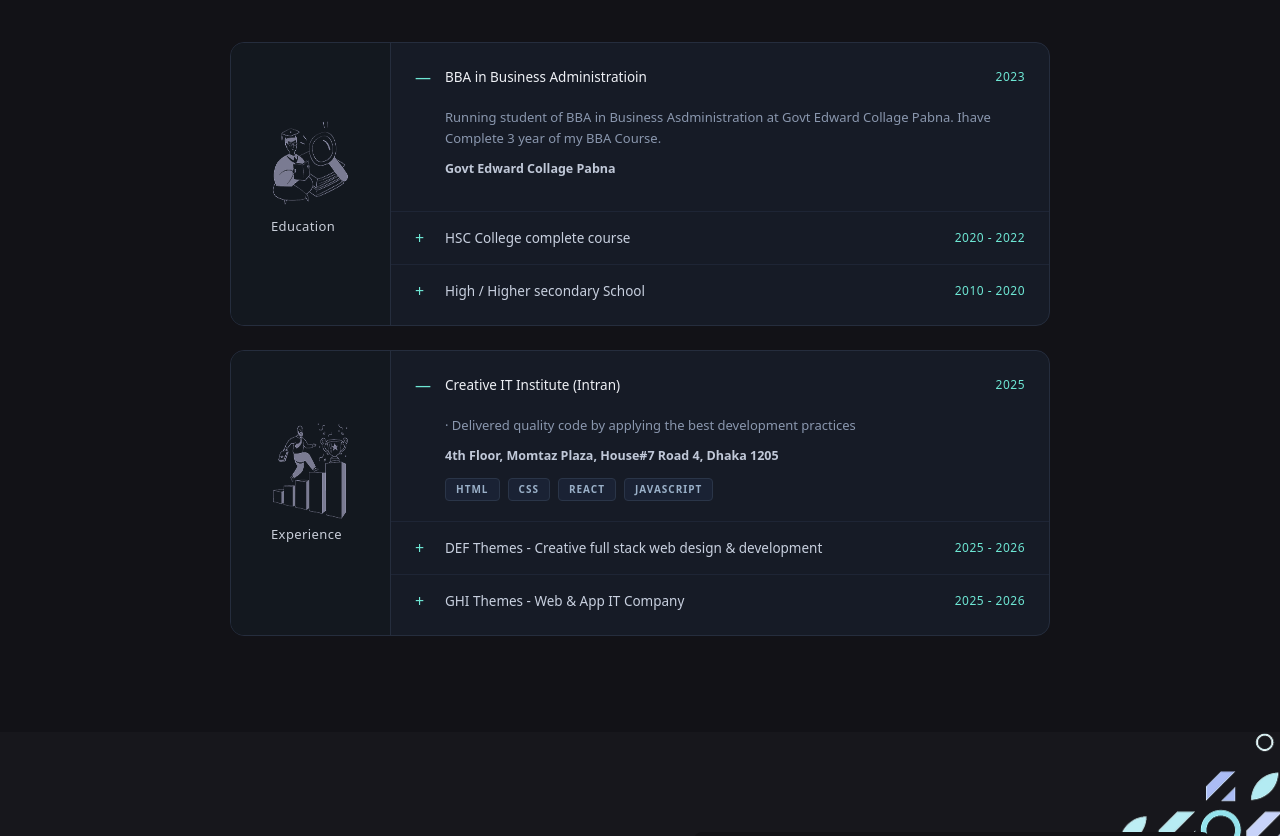
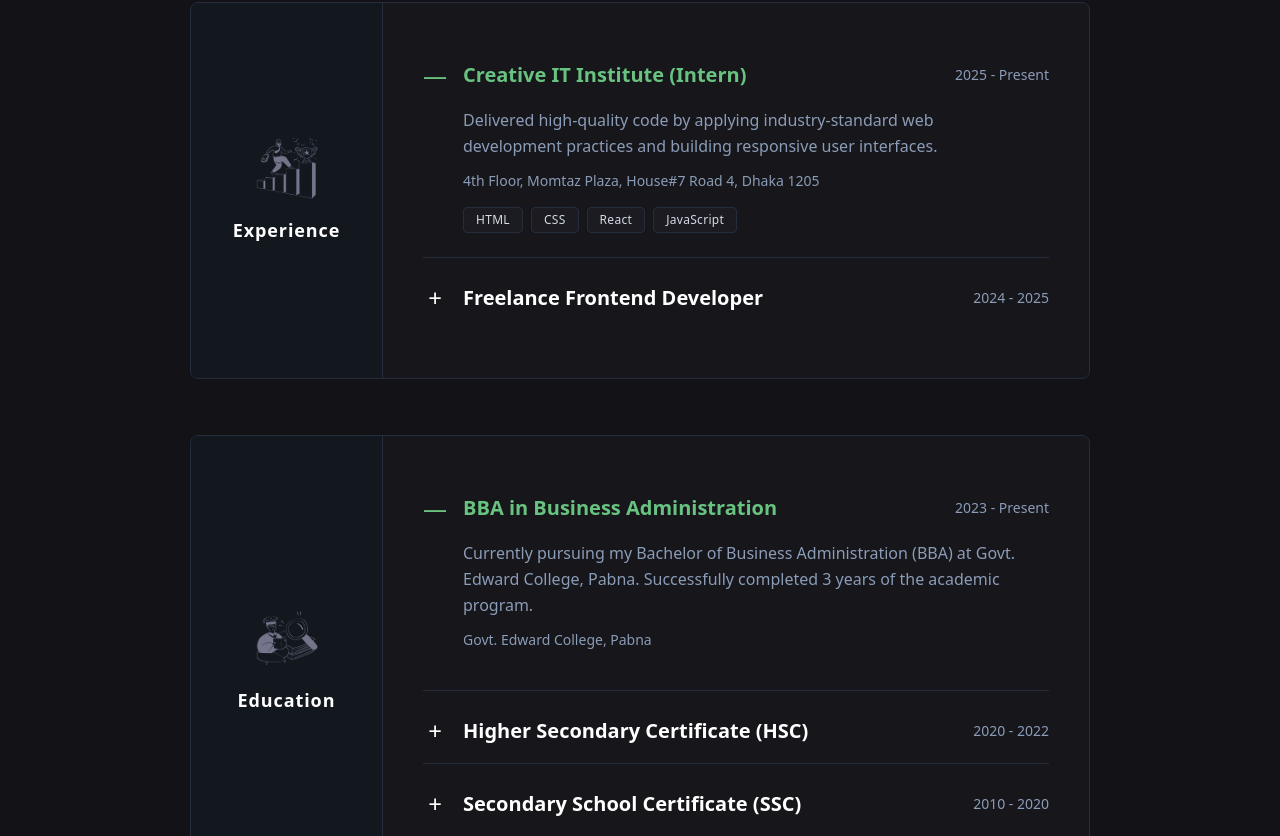
Before and after one commit to mesbaulrafi/myPortfolio, a React (Vite) app: page / in a window 1280 px wide. Shown: the part 2944-3780 px from the top of the page. Built offline with nearby package versions, Linux system fonts and the light colour scheme.

Commit message:
EducationExperience update

```diff
--- a/src/components/layouts/Education.jsx
+++ b/src/components/layouts/Education.jsx
@@ -1,67 +1,56 @@
-import { useState } from "react";
+import React, { useState } from "react";
 import Images from "../Images";
-import EducationIMG from "/src/assets/education.png";
-import ExperienceIMG from "/src/assets/experience.png";
+
+// Relative paths used for images
+import EducationIMG from "../../assets/education.png";
+import ExperienceIMG from "../../assets/experience.png";
+
+const experienceItems = [
+  {
+    value: "exp-1",
+    title: "Creative IT Institute (Intern)",
+    period: "2025 - Present",
+    description: "Delivered high-quality code by applying industry-standard web development practices and building responsive user interfaces.",
+    location: "4th Floor, Momtaz Plaza, House#7 Road 4, Dhaka 1205",
+    tags: ["HTML", "CSS", "React", "JavaScript"],
+    defaultOpen: true,
+  },
+  {
+    value: "exp-2",
+    title: "Freelance Frontend Developer",
+    period: "2024 - 2025",
+    description: "Developed and maintained highly responsive portfolio websites and web applications for local clients.",
+    location: "Remote",
+    tags: ["Next.js", "Tailwind CSS"],
+    defaultOpen: false,
+  },
+];
 
 const educationItems = [
   {
     value: "edu-1",
-    title: " BBA in Business Administratioin",
-    period: "2023 ",
-    description:
-      " Running student of BBA in Business Asdministration at Govt Edward Collage Pabna. Ihave Complete 3 year of my BBA Course.",
-    location: "Govt Edward Collage Pabna",
+    title: "BBA in Business Administration",
+    period: "2023 - Present",
+    description: "Currently pursuing my Bachelor of Business Administration (BBA) at Govt. Edward College, Pabna. Successfully completed 3 years of the academic program.",
+    location: "Govt. Edward College, Pabna",
     tags: [],
     defaultOpen: true,
   },
   {
     value: "edu-2",
-    title: "HSC College complete course",
+    title: "Higher Secondary Certificate (HSC)",
     period: "2020 - 2022",
-    description:
-      "I Have Complete My HSC Course From Satbaria Degree Collage Pabna With Commerce Group . ",
-    location: "",
+    description: "Successfully completed my Higher Secondary Certificate (HSC) in Business Studies (Commerce).",
+    location: "Satbaria Degree College, Pabna",
     tags: [],
     defaultOpen: false,
   },
   {
     value: "edu-3",
-    title: "High / Higher secondary School",
+    title: "Secondary School Certificate (SSC)",
     period: "2010 - 2020",
-    description:
-      " I Have Commplete My SSC Course From Satbaria High School Pabna With Commerce Group .",
-    location: "",
-    tags: [],
-    defaultOpen: false,
-  },
-];
-
-const experienceItems = [
-  {
-    value: "exp-1",
-    title: "Creative IT Institute (Intran)",
-    period: "2025",
-    description:
-      "· Delivered quality code by applying the best development practices",
-    location: " 4th Floor, Momtaz Plaza, House#7 Road 4, Dhaka 1205",
-    tags: ["Html", "CSS", "REACT", "JavaScript"],
-    defaultOpen: true,
-  },
-  {
-    value: "exp-2",
-    title: "DEF Themes - Creative full stack web design & development",
-    period: "2025 - 2026",
-    description: "",
-    location: "",
-    tags: [],
-    defaultOpen: false,
-  },
-  {
-    value: "exp-3",
-    title: "GHI Themes - Web & App IT Company",
-    period: "2025 - 2026",
-    description: "",
-    location: "",
+    description: "Successfully completed my Secondary School Certificate (SSC) in Business Studies (Commerce).",
+    location: "Satbaria High School, Pabna",
     tags: [],
     defaultOpen: false,
   },
@@ -69,7 +58,7 @@ const experienceItems = [
 
 function TimelineAccordion({ items }) {
   const [openItem, setOpenItem] = useState(
-    items.find((i) => i.defaultOpen)?.value || null,
+    items.find((i) => i.defaultOpen)?.value || null
   );
 
   const toggle = (value) => {
@@ -77,32 +66,52 @@ function TimelineAccordion({ items }) {
   };
 
   return (
-    <div className="flex flex-col ">
+    <div className="flex flex-col w-full">
       {items.map((item) => {
         const isOpen = openItem === item.value;
         return (
           <div
             key={item.value}
-            className={`timeline-item ${isOpen ? "open" : ""}`}
+            className="border-b border-[#252d3d] last:border-none mb-2"
           >
-            <div className="timeline-header" onClick={() => toggle(item.value)}>
-              <div className="timeline-icon">{isOpen ? "—" : "+"}</div>
-              <span className="timeline-title">{item.title}</span>
-              <span className="timeline-period">{item.period}</span>
+            {/* Accordion Header */}
+            <div
+              className="flex flex-col sm:flex-row sm:items-center justify-between py-4 cursor-pointer hover:opacity-80 transition-opacity"
+              onClick={() => toggle(item.value)}
+            >
+              <div className="flex items-center gap-4">
+                <div className={`text-2xl font-light w-6 text-center transition-colors ${isOpen ? "text-[#69C380]" : "text-white"}`}>
+                  {isOpen ? "—" : "+"}
                 </div>
-            {isOpen &&
-              (item.description || item.location || item.tags.length > 0) && (
-                <div className="timeline-content">
+                <span className={`text-lg md:text-xl font-semibold transition-colors ${isOpen ? "text-[#69C380]" : "text-white"}`}>
+                  {item.title}
+                </span>
+              </div>
+              <span className="text-sm text-[#8B9CB7] mt-2 sm:mt-0 ml-10 sm:ml-0">
+                {item.period}
+              </span>
+            </div>
+
+            {/* Accordion Content */}
+            {isOpen && (item.description || item.location || item.tags.length > 0) && (
+              <div className="pl-10 pr-4 pb-6">
                 {item.description && (
-                    <p className="timeline-desc">{item.description}</p>
+                  <p className="text-[#8B9CB7] leading-relaxed mb-3">
+                    {item.description}
+                  </p>
                 )}
                 {item.location && (
-                    <p className="timeline-location">{item.location}</p>
+                  <p className="text-[#8B9CB7] text-sm mb-4">
+                    {item.location}
+                  </p>
                 )}
                 {item.tags.length > 0 && (
-                    <div className="timeline-tags">
+                  <div className="flex flex-wrap gap-2">
                     {item.tags.map((tag) => (
-                        <span key={tag} className="tag">
+                      <span
+                        key={tag}
+                        className="bg-[#1b1b21] border border-[#252d3d] text-[#D4DBE5] px-3 py-1 rounded text-xs tracking-wide"
+                      >
                         {tag}
                       </span>
                     ))}
@@ -119,12 +128,19 @@ function TimelineAccordion({ items }) {
 
 function SectionCard({ icon, label, items }) {
   return (
-    <div className="section-card">
-      <div className="bg-[#13181f] lg:max-w-40 items-center lg:flex-col pt-[70px] px-10 border-r border-[#252d3d] justify-center hidden lg:block">
-        <div className="section-icon">{icon }</div>
-        <span className="section-label">{label}</span>
+    <div className="flex flex-col lg:flex-row bg-[#16161b] rounded-lg overflow-hidden mb-8 border border-[#252d3d]">
+      {/* Left side: Icon (made larger) and Horizontal Text */}
+      <div className="bg-[#13181f] lg:w-48 flex flex-col py-8 px-6 border-r border-[#252d3d] items-center justify-center hidden lg:flex shrink-0 gap-4">
+        <div className="w-16 h-16">
+          {icon}
         </div>
-      <div className="section-right">
+        <span className="text-lg font-semibold text-white tracking-wider text-center">
+          {label}
+        </span>
+      </div>
+
+      {/* Right side: Accordion */}
+      <div className="w-full p-6 lg:p-10">
         <TimelineAccordion items={items} />
       </div>
     </div>
@@ -133,36 +149,38 @@ function SectionCard({ icon, label, items }) {
 
 export default function EducationExperience() {
   return (
-    <>
-      <div className="py-24 bg-[#121217] text-white">
-        <div className="lg:w-[1140px] px-3 lg:px-0 mx-auto ">
-          <div className="text-center pb-10 lg:pb-10 px-4 ">
-            <h5 className="text-[#69C380] bg-[#69c37f1f] inline-block px-3 py-1 rounded text-sm uppercase tracking-wider">
+    <section className="py-24 bg-[#121217] text-white font-sans">
+      <div className="w-full max-w-[1140px] px-5 lg:px-0 mx-auto">
+
+        {/* Header section */}
+        <div className="text-center pb-12 lg:pb-16 px-4">
+          <h5 className="text-[#69C380] bg-[#69c37f1f] inline-block px-3 py-1 rounded text-sm uppercase tracking-wider mb-4">
             LIFE TIME
           </h5>
-            <h3 className="text-3xl md:text-4xl py-4 font-bold">
+          <h3 className="text-3xl md:text-4xl py-2 font-bold mb-4">
             Education & Experience
           </h3>
           <p className="max-w-[550px] mx-auto text-[#D4DBE5] text-base md:text-lg">
-              We craft digital, graphic and dimensional thinking, to create
-              category leading brand experiences that have meaning.
+            A timeline of my academic background and professional journey in web development.
           </p>
         </div>
-          <div className="flex flex-col gap-6  max-w-[820px] pt-20 mx-auto">
+
+        {/* Content Box */}
+        <div className="flex flex-col gap-6 max-w-[900px] mx-auto">
+          <SectionCard
+            label="Experience"
+            items={experienceItems}
+            icon={<Images imgSrc={ExperienceIMG} className="w-full h-full object-contain opacity-80" />}
+          />
+
           <SectionCard
             label="Education"
             items={educationItems}
-              icon={<Images imgSrc={EducationIMG} />}
-            />
-
-            <SectionCard
-              label="Experience"
-              items={experienceItems}
-              icon={<Images imgSrc={ExperienceIMG} />}
+            icon={<Images imgSrc={EducationIMG} className="w-full h-full object-contain opacity-80" />}
           />
         </div>
+
       </div>
-      </div>
-    </>
+    </section>
   );
 }
```
Lines whose indentation alone changed are shown as unchanged.
